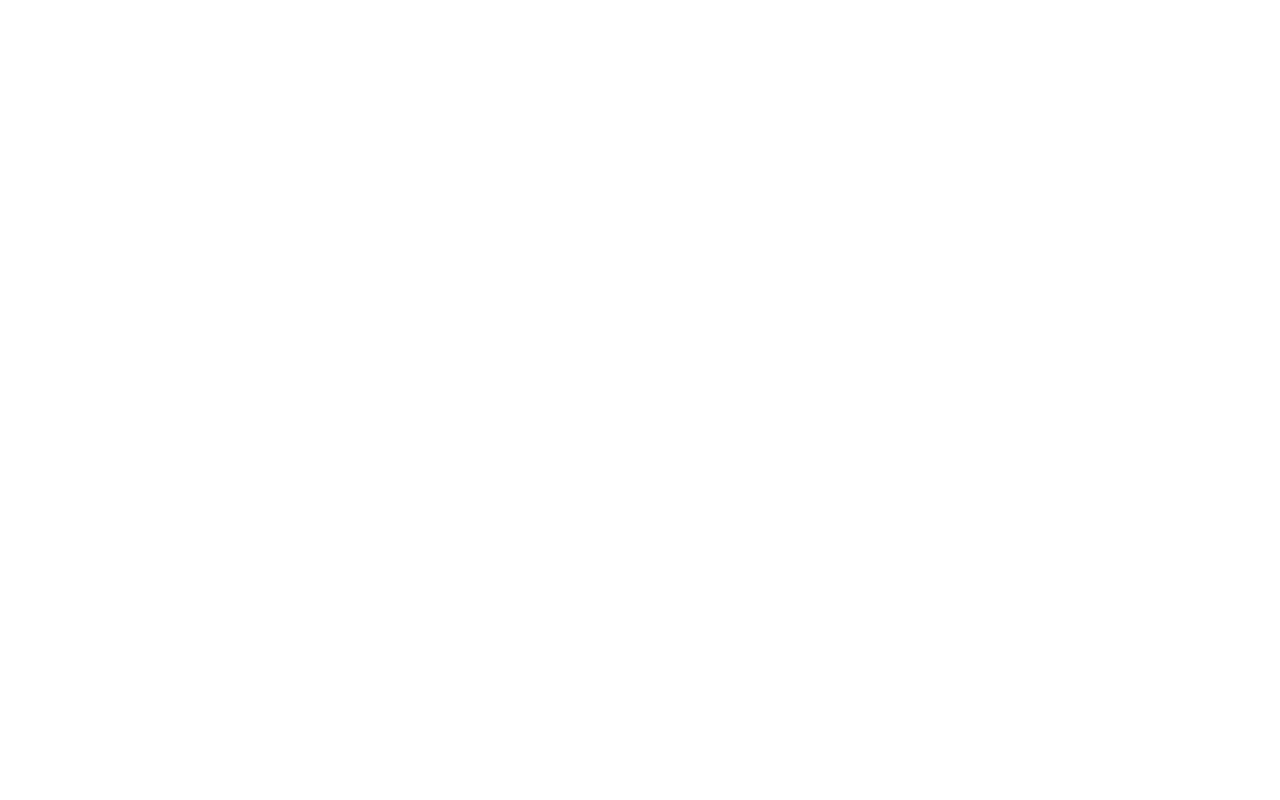
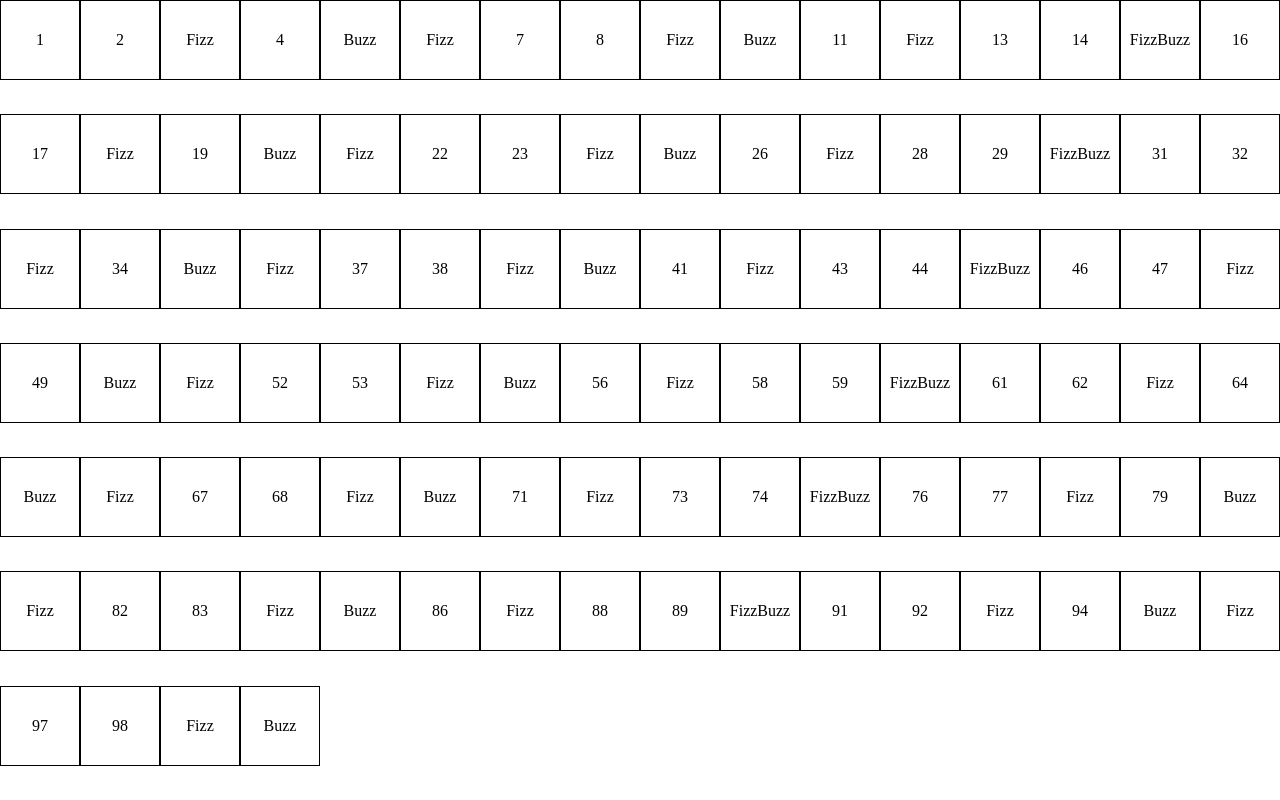
Before and after one commit to frapgn/js-fizzbuzz, a plain HTML site: page index.html in a window 1280 px wide. Drawn offline with Linux system fonts and the light colour scheme.

Commit message:
noia level 1

```diff
--- a/css/style.css
+++ b/css/style.css
@@ -0,0 +1,27 @@
+* {
+    margin: 0;
+    padding: 0;
+    box-sizing: border-box;
+}
+
+.clearfix::after {
+    content: '';
+    display: table;
+    clear: both;
+}
+
+#container {
+    height: 100vh;
+    width: 100vw;
+    display: flex;
+    flex-wrap: wrap;
+}
+
+.item {
+    border: 1px solid black;
+    height: 10vh;
+    width: 10vh;
+    display: flex;
+    justify-content: center;
+    align-items: center;
+}
--- a/index.html
+++ b/index.html
@@ -7,7 +7,9 @@
         <title>FizzBuzz</title>
     </head>
     <body>
+        <div id="container">
 
+        </div>
         <script src="js/main.js" charset="utf-8"></script>
     </body>
 </html>
--- a/js/main.js
+++ b/js/main.js
@@ -1,11 +1,27 @@
 for (var i = 1; i <= 100; i++) {
     if (i % 3 == 0 && i % 5 == 0) {
-        console.log('FizzBuzz');
+        var div = document.createElement('DIV');
+        div.setAttribute('class', 'item');
+        div.innerHTML = 'FizzBuzz';
+        document.getElementById('container').appendChild(div);
+        // console.log('FizzBuzz');
     } else if (i % 5 == 0) {
-        console.log('Buzz')
+        var div = document.createElement('DIV');
+        div.setAttribute('class', 'item');
+        div.innerHTML = 'Buzz';
+        document.getElementById('container').appendChild(div);
+        // console.log('Buzz')
     } else if (i % 3 == 0) {
-        console.log('Fizz')
+        var div = document.createElement('DIV');
+        div.setAttribute('class', 'item');
+        div.innerHTML = 'Fizz';
+        document.getElementById('container').appendChild(div);
+        // console.log('Fizz')
     } else {
-        console.log(i);
+        var div = document.createElement('DIV');
+        div.setAttribute('class', 'item');
+        div.innerHTML = i;
+        document.getElementById('container').appendChild(div);
+        // console.log(i);
     }
 }
```
